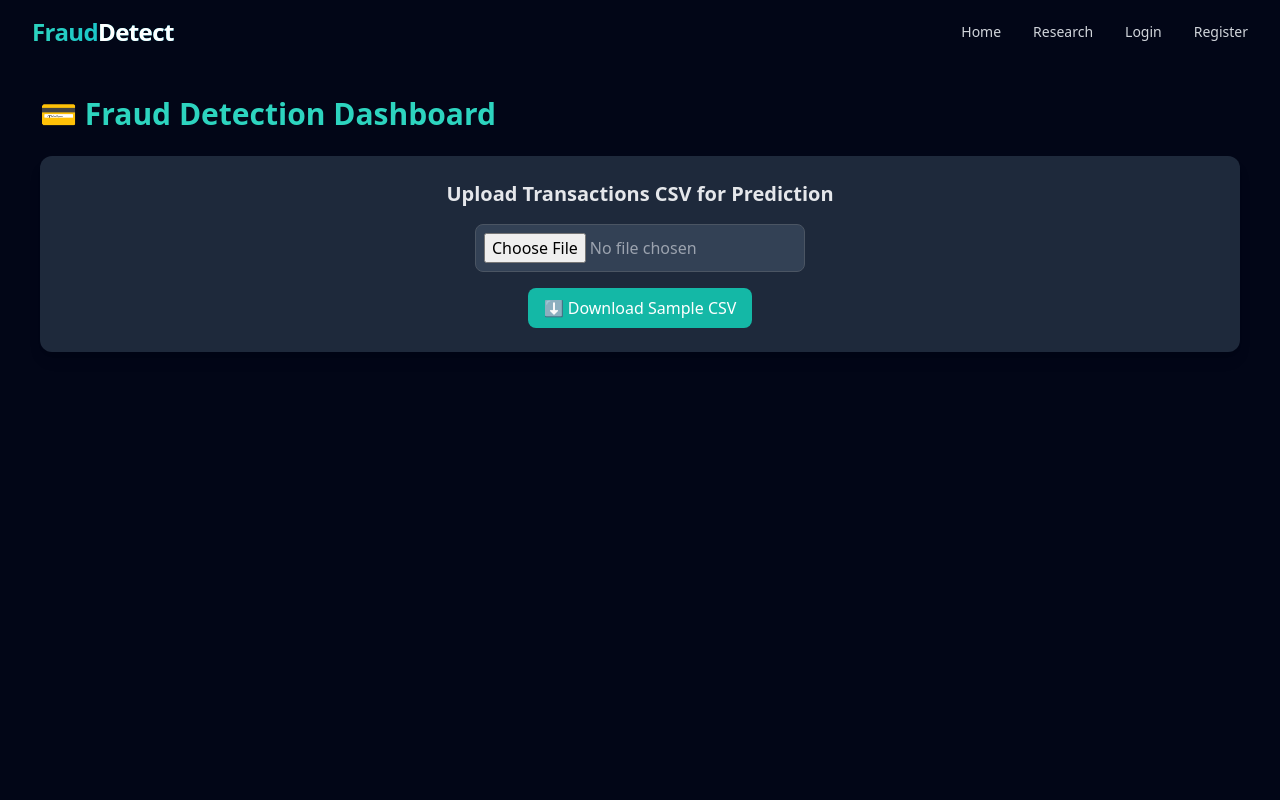
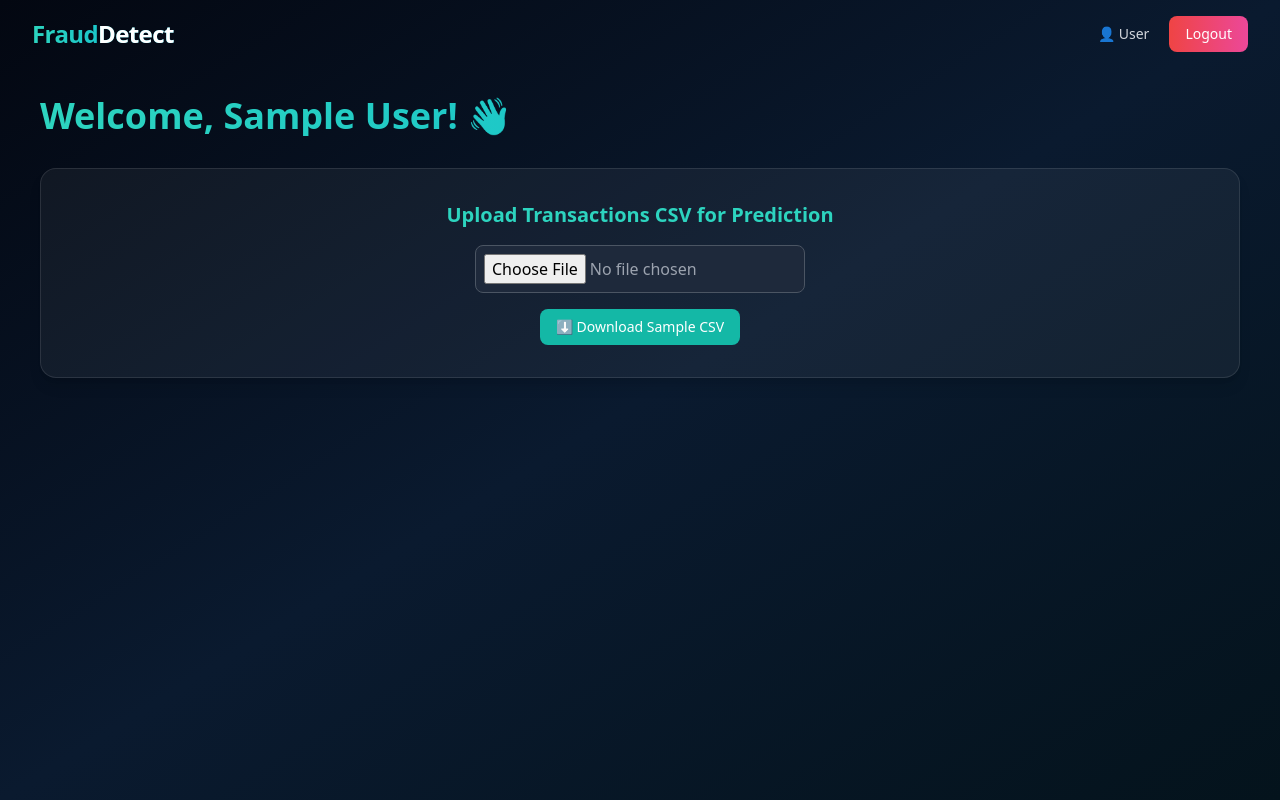
Before and after one commit to Pratheeksha88/Credit_card_fraud_detection, a React (Vite) app in the folder frontend/: page /dashboard in a window 1280 px wide. Built offline with nearby package versions, Linux system fonts and the light colour scheme; sample sign-in values are in the browser's storage.

Commit message:
made the dashboard interactive

```diff
--- /dev/null
+++ b/frontend/src/components/DashboardNavbar.jsx
@@ -0,0 +1,58 @@
+import React from "react";
+import { Link, useNavigate } from "react-router-dom";
+import { motion } from "framer-motion";
+import Swal from "sweetalert2";
+
+export default function DashboardNavbar({ userName = "User" }) {
+  const navigate = useNavigate();
+
+  const handleLogout = () => {
+    localStorage.removeItem("token");
+    localStorage.removeItem("user");
+    Swal.fire({
+      icon: "success",
+      title: "Logged Out",
+      text: "You have successfully logged out.",
+      confirmButtonColor: "#14b8a6",
+    }).then(() => navigate("/login"));
+  };
+
+  return (
+    <nav className="fixed top-0 w-full z-50 px-8 py-4 flex justify-between items-center text-white bg-transparent">
+      {/* Logo */}
+      <motion.div
+        initial={{ opacity: 0, y: -10 }}
+        animate={{ opacity: 1, y: 0 }}
+        transition={{ duration: 0.6 }}
+      >
+        <Link
+          to="/"
+          className="text-2xl font-extrabold bg-gradient-to-r from-teal-400 to-cyan-500 bg-clip-text text-transparent tracking-tight hover:opacity-90 transition-opacity duration-300"
+        >
+          Fraud<span className="text-white">Detect</span>
+        </Link>
+      </motion.div>
+
+      {/* Right Section: Profile + Logout */}
+      <motion.div
+        initial={{ opacity: 0, y: -10 }}
+        animate={{ opacity: 1, y: 0 }}
+        transition={{ delay: 0.3 }}
+        className="flex items-center gap-5"
+      >
+        <span className="text-gray-300 text-sm">👤 {userName}</span>
+        <motion.button
+          whileHover={{
+            scale: 1.05,
+            boxShadow: "0px 0px 15px rgba(239, 68, 68, 0.5)",
+          }}
+          whileTap={{ scale: 0.95 }}
+          onClick={handleLogout}
+          className="bg-gradient-to-r from-red-500 to-pink-500 hover:from-pink-500 hover:to-red-500 px-4 py-2 text-sm rounded-lg font-medium transition-all"
+        >
+          Logout
+        </motion.button>
+      </motion.div>
+    </nav>
+  );
+}
--- a/frontend/src/components/Navbar.jsx
+++ b/frontend/src/components/Navbar.jsx
@@ -13,8 +13,8 @@ export default function Navbar() {
   ];
 
   return (
-    <nav className="fixed top-0 left-0 w-full z-50 px-8 py-4 flex justify-between items-center text-white">
-      {/* Brand / Logo */}
+    <nav className="fixed top-0 w-full z-50 px-8 py-4 flex justify-between items-center text-white bg-transparent">
+      {/* Logo */}
       <motion.div
         initial={{ opacity: 0, y: -10 }}
         animate={{ opacity: 1, y: 0 }}
@@ -41,16 +41,12 @@ export default function Navbar() {
             >
               <Link
                 to={item.path}
-                className={`relative inline-block transition-all duration-300 ${
-                  isActive
-                    ? "text-teal-400"
-                    : "text-gray-300 hover:text-white"
+                className={`relative transition-all duration-300 ${
+                  isActive ? "text-teal-400" : "text-gray-300 hover:text-white"
                 }`}
               >
-                {/* Text */}
-                <span>{item.name}</span>
-
-                {/* Animated underline glow */}
+                {item.name}
+                {/* Animated underline */}
                 <motion.span
                   className="absolute left-0 bottom-[-4px] w-0 h-[2px] bg-gradient-to-r from-teal-400 to-cyan-400 rounded-full"
                   initial={{ width: 0 }}
--- a/frontend/src/pages/Dashboard.jsx
+++ b/frontend/src/pages/Dashboard.jsx
@@ -1,7 +1,7 @@
-import React, { useState } from "react";
+import React, { useEffect, useState } from "react";
 import axios from "axios";
 import Papa from "papaparse";
-import Navbar from "../components/Navbar";
+import Navbar from "../components/DashboardNavbar";
 import Swal from "sweetalert2";
 import {
   PieChart,
@@ -10,29 +10,58 @@ import {
   Tooltip,
   Legend,
   ResponsiveContainer,
+  BarChart,
+  Bar,
+  XAxis,
+  YAxis,
+  CartesianGrid,
 } from "recharts";
+import { motion } from "framer-motion";
 
 export default function Dashboard() {
   const [data, setData] = useState([]);
   const [predictions, setPredictions] = useState([]);
   const [stats, setStats] = useState({ fraud: 0, legit: 0 });
   const [loading, setLoading] = useState(false);
+  const [userName, setUserName] = useState("User");
 
-  const COLORS = ["#14b8a6", "#ef4444"]; // teal for legit, red for fraud
+  const COLORS = ["#14b8a6", "#ef4444"]; // teal = legit, red = fraud
 
+  useEffect(() => {
+    try {
+      const storedUser = JSON.parse(localStorage.getItem("user"));
+      if (storedUser?.name) setUserName(storedUser.name);
+    } catch {
+      setUserName("User");
+    }
+  }, []);
+
+  // 🔓 Logout Handler
+  const handleLogout = () => {
+    localStorage.removeItem("token");
+    localStorage.removeItem("user");
+    Swal.fire({
+      icon: "success",
+      title: "Logged Out",
+      text: "You have successfully logged out.",
+      confirmButtonColor: "#14b8a6",
+    }).then(() => (window.location.href = "/login"));
+  };
+
+  // 📂 CSV Upload Handler
   const handleFileUpload = async (e) => {
     const file = e.target.files[0];
     if (!file) return;
     setLoading(true);
 
     try {
-      // Parse CSV file (for preview)
       Papa.parse(file, {
         header: true,
         complete: async function (results) {
-          setData(results.data);
+          const parsedData = results?.data || [];
+          setData(parsedData);
 
-          // Send file to Flask ML API
+          // Send to Flask backend
           const formData = new FormData();
           formData.append("file", file);
 
@@ -40,26 +69,24 @@ export default function Dashboard() {
             headers: { "Content-Type": "multipart/form-data" },
           });
 
-          const preds = res.data.predictions || [];
+          const preds = res.data?.predictions || [];
           setPredictions(preds);
 
-          // Calculate fraud vs legitimate stats
           const fraud = preds.filter((p) => p === 1).length;
           const legit = preds.filter((p) => p === 0).length;
           setStats({ fraud, legit });
           setLoading(false);
 
-          // ✅ SweetAlert Popup Notification
           Swal.fire({
             icon: fraud > 0 ? "warning" : "success",
-            title: fraud > 0 ? "⚠️ Potential Fraud Detected!" : "✅ Analysis Complete!",
+            title: fraud > 0 ? "⚠️ Fraudulent Transactions Found!" : "✅ Analysis Complete!",
             text: `Detected ${fraud} fraudulent and ${legit} legitimate transactions.`,
             confirmButtonColor: "#14b8a6",
           });
         },
       });
     } catch (err) {
-      console.error(err);
+      console.error("❌ Error:", err);
       Swal.fire({
         icon: "error",
         title: "Prediction Failed",
@@ -69,22 +96,66 @@ export default function Dashboard() {
     }
   };
 
+  // 📊 Chart Data
   const chartData = [
     { name: "Legitimate", value: stats.legit },
     { name: "Fraudulent", value: stats.fraud },
   ];
 
+  const barData = [
+    { name: "Fraudulent", value: stats.fraud },
+    { name: "Legitimate", value: stats.legit },
+  ];
+
+  // 🧾 Table Data
+  const detailedData = data.map((row, i) => ({
+    id: i + 1,
+    amount: row?.Amount || "-",
+    time: row?.Time || "-",
+    prediction:
+      predictions[i] === 1
+        ? "Fraudulent"
+        : predictions[i] === 0
+        ? "Legitimate"
+        : "-",
+  }));
+
   return (
-    <div className="min-h-screen bg-slate-950 text-white">
-      <Navbar />
+    <div className="min-h-screen bg-gradient-to-br from-[#030711] via-[#0A1A2F] to-[#04131C] text-white">
+      {/* ✅ Navbar */}
+      <Navbar
+        extraButtons={
+          <div className="flex gap-4 items-center">
+            <span className="text-gray-300 text-sm">👤 {userName}</span>
+            <button
+              onClick={handleLogout}
+              className="bg-gradient-to-r from-red-500 to-pink-500 hover:from-pink-500 hover:to-red-500 px-4 py-2 text-sm rounded-lg font-medium transition-all"
+            >
+              Logout
+            </button>
+          </div>
+        }
+      />
 
       <div className="pt-24 px-10">
-        <h1 className="text-3xl font-bold text-teal-400 mb-6">
-          💳 Fraud Detection Dashboard
-        </h1>
+        {/* Header */}
+        <motion.h1
+          initial={{ opacity: 0, y: -30 }}
+          animate={{ opacity: 1, y: 0 }}
+          transition={{ duration: 0.8 }}
+          className="text-4xl font-extrabold bg-gradient-to-r from-teal-400 to-cyan-500 bg-clip-text text-transparent mb-8"
+        >
+          Welcome, {userName}! 👋
+        </motion.h1>
 
-        <div className="bg-slate-800 p-6 rounded-xl shadow-lg text-center">
-          <h2 className="text-xl font-semibold mb-4 text-gray-200">
+        {/* File Upload */}
+        <motion.div
+          initial={{ opacity: 0, y: 40 }}
+          animate={{ opacity: 1, y: 0 }}
+          transition={{ duration: 0.8, delay: 0.2 }}
+          className="bg-white/5 border border-white/10 p-8 rounded-2xl shadow-lg text-center"
+        >
+          <h2 className="text-xl font-semibold mb-4 text-teal-400">
             Upload Transactions CSV for Prediction
           </h2>
 
@@ -92,14 +163,13 @@ export default function Dashboard() {
             type="file"
             accept=".csv"
             onChange={handleFileUpload}
-            className="block mx-auto mb-4 text-gray-400 border border-gray-600 rounded-lg cursor-pointer bg-slate-700 focus:outline-none p-2"
+            className="block mx-auto mb-4 text-gray-400 border border-gray-600 rounded-lg cursor-pointer bg-slate-800 focus:outline-none p-2"
           />
 
-          {/* Download Sample CSV */}
           <a
             href="/sample.csv"
             download
-            className="inline-block px-4 py-2 bg-teal-500 text-white rounded-lg hover:bg-teal-600 transition"
+            className="inline-block px-4 py-2 bg-teal-500 hover:bg-teal-600 text-white rounded-lg text-sm transition-all"
           >
             ⬇️ Download Sample CSV
           </a>
@@ -109,51 +179,47 @@ export default function Dashboard() {
               🔍 Analyzing... Please wait.
             </p>
           )}
-        </div>
+        </motion.div>
 
-        {/* Prediction Results */}
+        {/* Stats Cards */}
         {predictions.length > 0 && (
-          <div className="mt-10">
-            <h2 className="text-2xl font-semibold text-teal-400 mb-4">
-              Prediction Results
-            </h2>
+          <motion.div
+            initial={{ opacity: 0 }}
+            animate={{ opacity: 1 }}
+            transition={{ delay: 0.4 }}
+            className="mt-10 grid grid-cols-1 sm:grid-cols-3 gap-6"
+          >
+            {[
+              { label: "Total Transactions", value: predictions.length, color: "text-cyan-400" },
+              { label: "Legitimate", value: stats.legit, color: "text-teal-400" },
+              { label: "Fraudulent", value: stats.fraud, color: "text-red-400" },
+            ].map((stat, i) => (
+              <motion.div
+                key={i}
+                whileHover={{ scale: 1.05 }}
+                className="p-6 bg-white/5 border border-white/10 rounded-xl shadow-lg text-center"
+              >
+                <p className="text-gray-400 text-sm">{stat.label}</p>
+                <h3 className={`text-3xl font-bold mt-2 ${stat.color}`}>
+                  {stat.value}
+                </h3>
+              </motion.div>
+            ))}
+          </motion.div>
+        )}
 
-            <div className="overflow-x-auto rounded-xl border border-slate-700">
-              <table className="w-full text-sm text-left text-gray-300">
-                <thead className="bg-slate-800 text-gray-400 uppercase">
-                  <tr>
-                    <th className="px-4 py-2">#</th>
-                    <th className="px-4 py-2">Amount</th>
-                    <th className="px-4 py-2">Prediction</th>
-                  </tr>
-                </thead>
-                <tbody>
-                  {predictions.map((p, i) => (
-                    <tr
-                      key={i}
-                      className="border-b border-slate-800 hover:bg-slate-800/40"
-                    >
-                      <td className="px-4 py-2">{i + 1}</td>
-                      <td className="px-4 py-2">
-                        {data[i]?.Amount || "—"}
-                      </td>
-                      <td
-                        className={`px-4 py-2 font-semibold ${
-                          p === 1 ? "text-red-400" : "text-teal-400"
-                        }`}
-                      >
-                        {p === 1 ? "Fraudulent" : "Legitimate"}
-                      </td>
-                    </tr>
-                  ))}
-                </tbody>
-              </table>
-            </div>
-
-            {/* Chart Section */}
-            <div className="mt-12 bg-slate-800 p-6 rounded-xl shadow-lg">
-              <h2 className="text-xl font-semibold mb-4 text-gray-200">
-                Fraud vs Legitimate Distribution
+        {/* Charts */}
+        {predictions.length > 0 && (
+          <motion.div
+            initial={{ opacity: 0, y: 50 }}
+            animate={{ opacity: 1, y: 0 }}
+            transition={{ delay: 0.6 }}
+            className="mt-12 grid grid-cols-1 lg:grid-cols-2 gap-10"
+          >
+            {/* Pie Chart */}
+            <div className="bg-white/5 border border-white/10 p-6 rounded-2xl shadow-lg">
+              <h2 className="text-xl font-semibold mb-4 text-teal-400">
+                Fraud vs Legitimate
               </h2>
               <ResponsiveContainer width="100%" height={300}>
                 <PieChart>
@@ -161,7 +227,6 @@ export default function Dashboard() {
                     data={chartData}
                     cx="50%"
                     cy="50%"
-                    labelLine={false}
                     outerRadius={100}
                     fill="#8884d8"
                     dataKey="value"
@@ -170,10 +235,7 @@ export default function Dashboard() {
                     }
                   >
                     {chartData.map((entry, index) => (
-                      <Cell
-                        key={`cell-${index}`}
-                        fill={COLORS[index % COLORS.length]}
-                      />
+                      <Cell key={`cell-${index}`} fill={COLORS[index]} />
                     ))}
                   </Pie>
                   <Tooltip />
@@ -181,7 +243,70 @@ export default function Dashboard() {
                 </PieChart>
               </ResponsiveContainer>
             </div>
-          </div>
+
+            {/* Bar Chart */}
+            <div className="bg-white/5 border border-white/10 p-6 rounded-2xl shadow-lg">
+              <h2 className="text-xl font-semibold mb-4 text-teal-400">
+                Transaction Comparison
+              </h2>
+              <ResponsiveContainer width="100%" height={300}>
+                <BarChart data={barData}>
+                  <CartesianGrid strokeDasharray="3 3" stroke="#334155" />
+                  <XAxis dataKey="name" stroke="#9ca3af" />
+                  <YAxis stroke="#9ca3af" />
+                  <Tooltip />
+                  <Bar dataKey="value" fill="#14b8a6" radius={[8, 8, 0, 0]} />
+                </BarChart>
+              </ResponsiveContainer>
+            </div>
+          </motion.div>
+        )}
+
+        {/* Table */}
+        {predictions.length > 0 && (
+          <motion.div
+            initial={{ opacity: 0, y: 40 }}
+            animate={{ opacity: 1, y: 0 }}
+            transition={{ delay: 0.8 }}
+            className="mt-12 bg-white/5 border border-white/10 p-6 rounded-2xl shadow-lg overflow-x-auto"
+          >
+            <h2 className="text-xl font-semibold mb-4 text-teal-400">
+              Detailed Transaction Analysis
+            </h2>
+            <table className="w-full text-sm text-left text-gray-300">
+              <thead className="bg-white/10 text-gray-400 uppercase">
+                <tr>
+                  <th className="px-4 py-2">#</th>
+                  <th className="px-4 py-2">Time</th>
+                  <th className="px-4 py-2">Amount</th>
+                  <th className="px-4 py-2">Prediction</th>
+                </tr>
+              </thead>
+              <tbody>
+                {detailedData.map((row) => (
+                  <tr
+                    key={row.id}
+                    className="border-b border-white/10 hover:bg-white/10 transition"
+                  >
+                    <td className="px-4 py-2">{row.id}</td>
+                    <td className="px-4 py-2">{row.time}</td>
+                    <td className="px-4 py-2">{row.amount}</td>
+                    <td
+                      className={`px-4 py-2 font-semibold ${
+                        row.prediction === "Fraudulent"
+                          ? "text-red-400"
+                          : row.prediction === "Legitimate"
+                          ? "text-teal-400"
+                          : "text-gray-400"
+                      }`}
+                    >
+                      {row.prediction}
+                    </td>
+                  </tr>
+                ))}
+              </tbody>
+            </table>
+          </motion.div>
         )}
       </div>
     </div>
```
